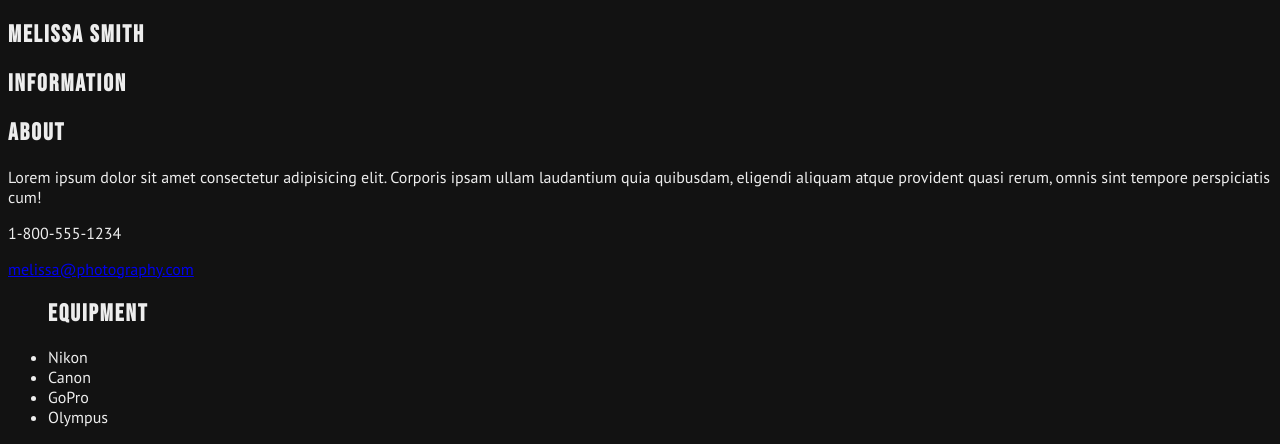
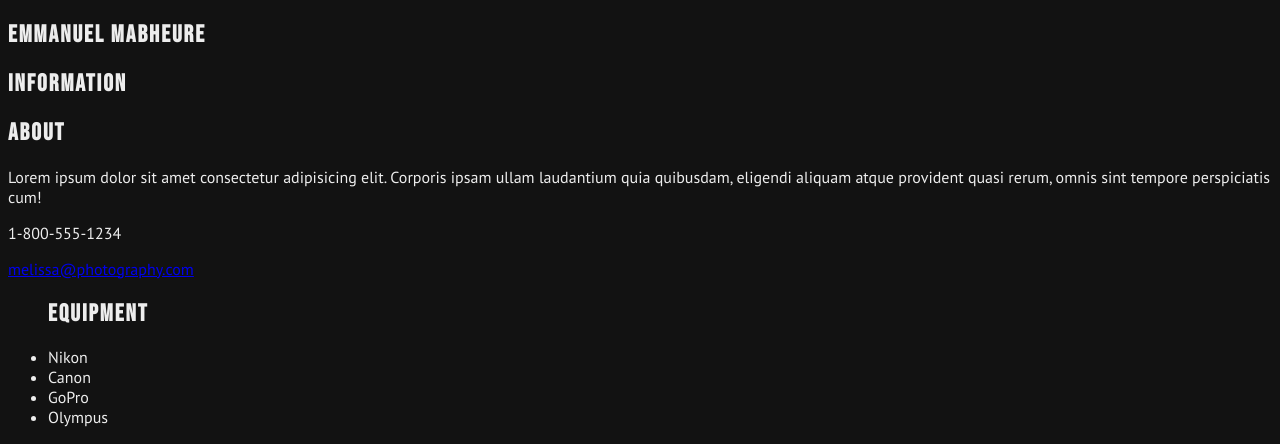
Before and after one commit to emmanuelmabheure900-crypto/emmanuelmabheure, a plain HTML site: page index.html in a window 1280 px wide. Shown: the top 444 px of the page. Drawn offline with Linux system fonts and the light colour scheme.

Commit message:
Bbbvvb. B

```diff
--- a/index.html
+++ b/index.html
@@ -61,7 +61,7 @@
 <body>
     <header id="top">
 <nav class="flex justify-between my-4 mx-8 uppercase font-bold">
-  <h1 class="text-2xl">Melissa Smith</h1>
+  <h1 class="text-2xl">Emmanuel Mabheure</h1>
   <a id="plus" class="cursor-pointer"><h1 class="text-2xl hidden md:block">Information</h1></a>
   </a>
 </nav>
```
